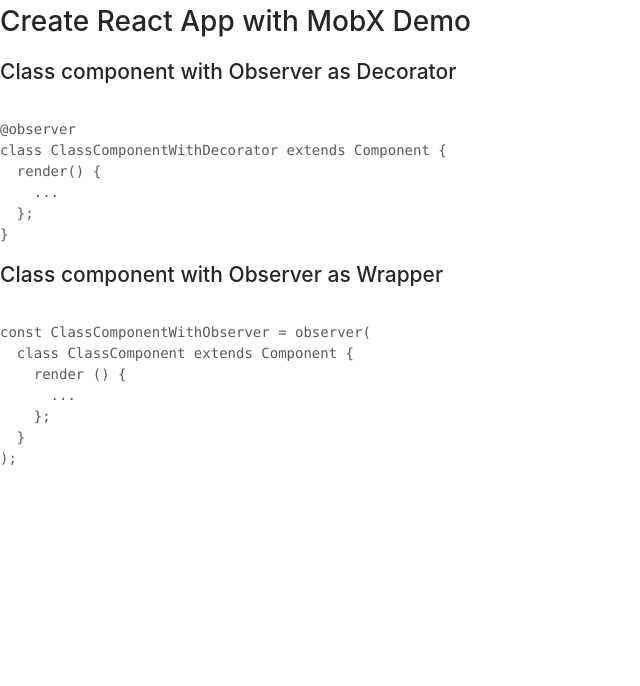
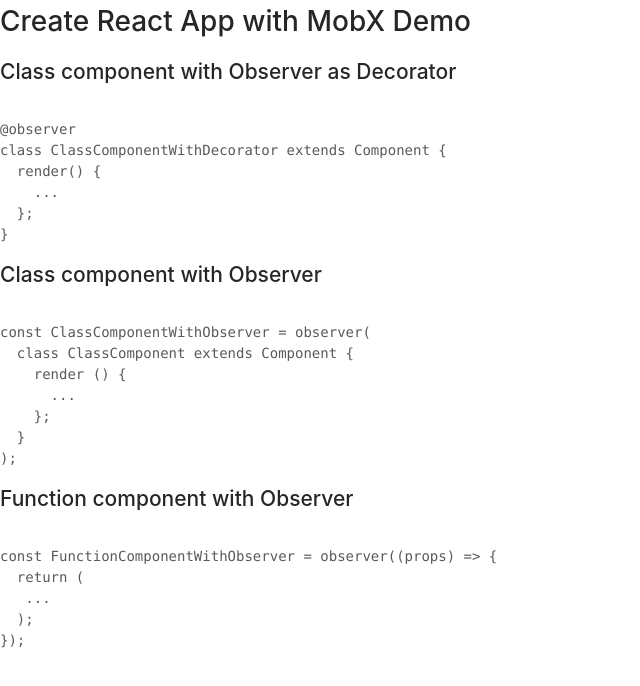
Before and after one commit to karpolan/react-cra-no-eject-mobx-with-decorators-and-hooks, a React (Create React App) app: page / in a window 1280 px wide. Shown: the top 686 px of the page, without its empty margins (0-640 px from the left). Built offline with nearby package versions, Linux system fonts and the light colour scheme.

Commit message:
feat: FunctionComponentWithObserver

```diff
--- a/src/App.js
+++ b/src/App.js
@@ -1,6 +1,6 @@
 import React from 'react';
 
-import { ClassComponentWithDecorator, ClassComponentWithObserver } from './components';
+import { ClassComponentWithDecorator, ClassComponentWithObserver, FunctionComponentWithObserver } from './components';
 
 function App() {
   return (
@@ -11,6 +11,7 @@
       <main>
         <ClassComponentWithDecorator />
         <ClassComponentWithObserver />
+        <FunctionComponentWithObserver />
       </main>
     </div>
   );
--- a/src/components/ClassComponentWithObserver.js
+++ b/src/components/ClassComponentWithObserver.js
@@ -9,7 +9,7 @@
     render() {
       return (
         <div>
-          <h2>Class component with Observer as Wrapper</h2>
+          <h2>Class component with Observer</h2>
           <pre>
             {`
 const ClassComponentWithObserver = observer(
--- /dev/null
+++ b/src/components/FunctionComponentWithObserver.js
@@ -0,0 +1,23 @@
+import React from 'react';
+import { observer } from 'mobx-react';
+
+/**
+ * Function Component with MobX observer
+ */
+const FunctionComponentWithObserver = observer((props) => {
+  return (
+    <div>
+      <h2>Function component with Observer</h2>
+      <pre>
+        {`
+const FunctionComponentWithObserver = observer((props) => {
+  return (
+   ...
+  );
+});`}
+      </pre>
+    </div>
+  );
+});
+
+export default FunctionComponentWithObserver;
--- a/src/components/index.js
+++ b/src/components/index.js
@@ -1,4 +1,5 @@
 import ClassComponentWithDecorator from './ClassComponentWithDecorator';
 import ClassComponentWithObserver from './ClassComponentWithObserver';
+import FunctionComponentWithObserver from './FunctionComponentWithObserver';
 
-export { ClassComponentWithDecorator, ClassComponentWithObserver };
+export { ClassComponentWithDecorator, ClassComponentWithObserver, FunctionComponentWithObserver };
```
